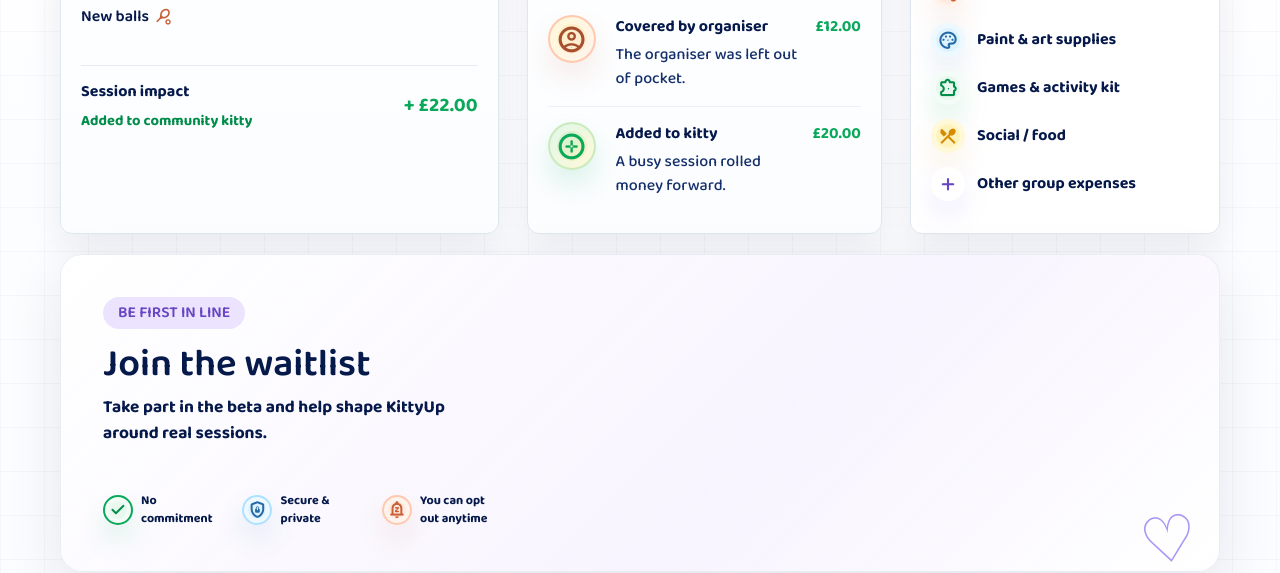
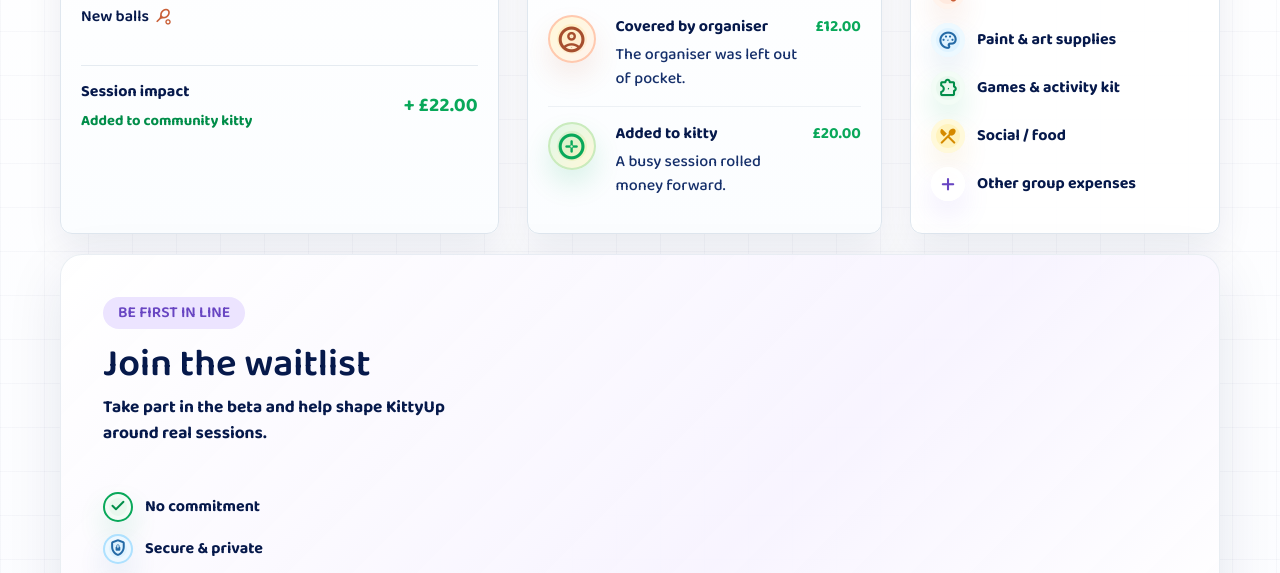
Before and after one commit to carlevans72/kittyup-web, a plain HTML site: page index.html in a window 1280 px wide. Shown: the part 1641-2214 px from the top of the page. Drawn offline with nearby package versions, Linux system fonts and the light colour scheme.

```diff
--- a/styles.css
+++ b/styles.css
@@ -1047,18 +1047,6 @@
     linear-gradient(135deg, rgba(255, 255, 255, 0.96) 0%, rgba(247, 243, 255, 0.9) 62%, rgba(255, 255, 255, 0.94) 100%);
 }
 
-.waitlist-panel::after {
-  content: "♡";
-  position: absolute;
-  right: 22px;
-  bottom: -18px;
-  color: var(--purple);
-  font-family: "Bradley Hand", "Comic Sans MS", cursive;
-  font-size: 4rem;
-  transform: rotate(-8deg);
-  opacity: 0.72;
-}
-
 .waitlist-copy p:not(.eyebrow) {
   max-width: 360px;
   color: var(--navy);
@@ -1068,19 +1056,19 @@
 
 .trust-points {
   display: grid;
-  grid-template-columns: repeat(3, 1fr);
-  gap: 16px;
+  grid-template-columns: 1fr;
+  gap: 12px;
   padding: 28px 0 0;
   margin: 0;
   list-style: none;
-  font-size: 0.78rem;
+  font-size: 1rem;
   font-weight: 700;
 }
 
 .trust-points li {
   display: flex;
   align-items: center;
-  gap: 8px;
+  gap: 12px;
 }
 
 .trust-points span {
```
Also changed, not shown: 1 other file.
